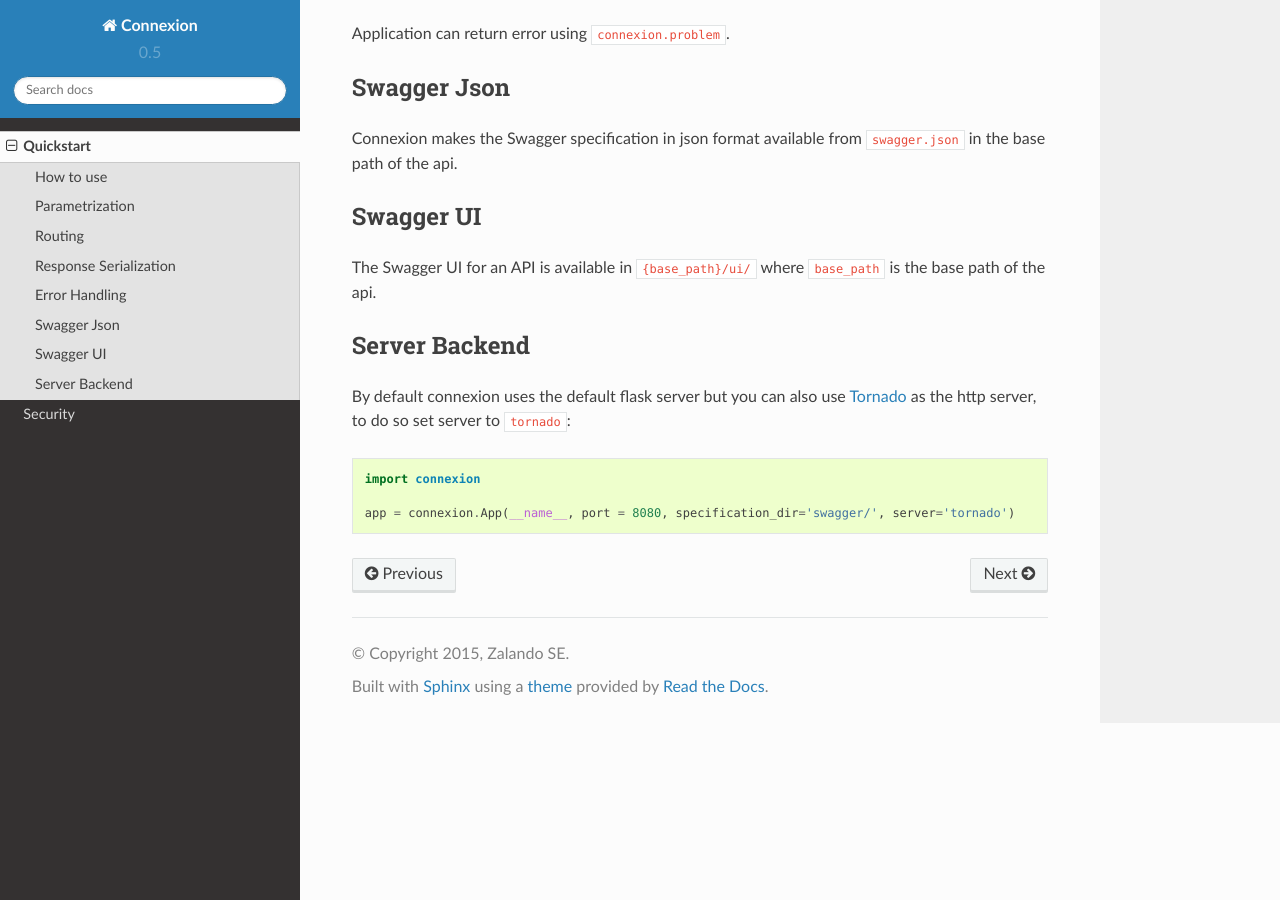
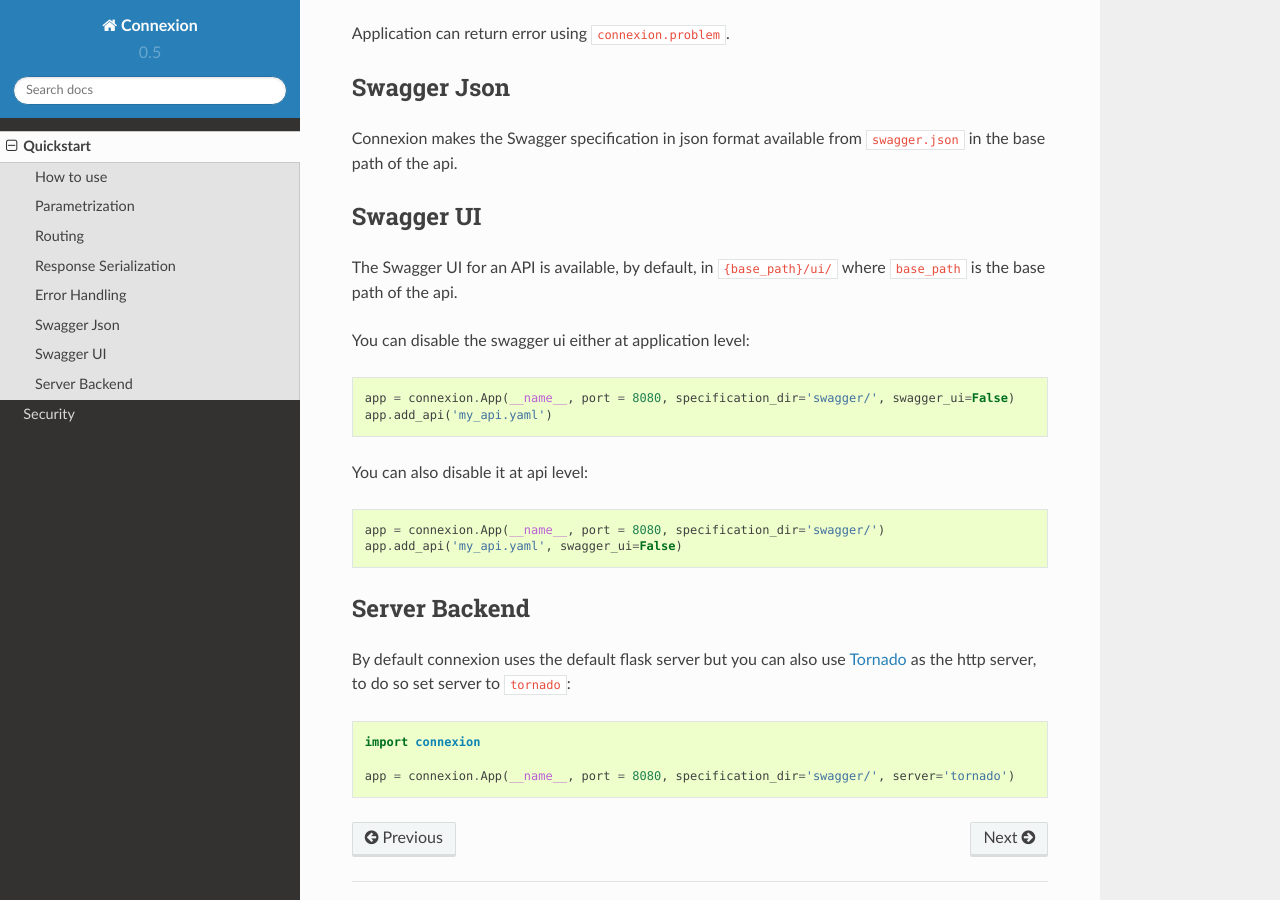
Before and after one commit to spec-first/connexion, a Sphinx documentation site: the page built from docs/quickstart.rst, in a window 1280 px wide and 900 px high, scrolled down 1689 px. Built offline with Sphinx 7.4.7 and the Read the Docs theme 2.0.0, drawn with Linux system fonts in a browser that asks for light colours.

Commit message:
https://github.com/zalando/connexion/issues/18 update documentation

```diff
--- a/docs/quickstart.rst
+++ b/docs/quickstart.rst
@@ -86,7 +86,23 @@ Connexion makes the Swagger specification in json format available from ``swagge
 
 Swagger UI
 ----------
-The Swagger UI for an API is available in ``{base_path}/ui/`` where ``base_path`` is the base path of the api.
+The Swagger UI for an API is available, by default, in ``{base_path}/ui/`` where ``base_path`` is the base path of the
+api.
+
+You can disable the swagger ui either at application level:
+
+.. code-block:: python
+
+    app = connexion.App(__name__, port = 8080, specification_dir='swagger/', swagger_ui=False)
+    app.add_api('my_api.yaml')
+
+
+You can also disable it at api level:
+
+.. code-block:: python
+
+    app = connexion.App(__name__, port = 8080, specification_dir='swagger/')
+    app.add_api('my_api.yaml', swagger_ui=False)
 
 
 Server Backend
```
Also changed, not shown: README.rst (+17 -1 lines).
